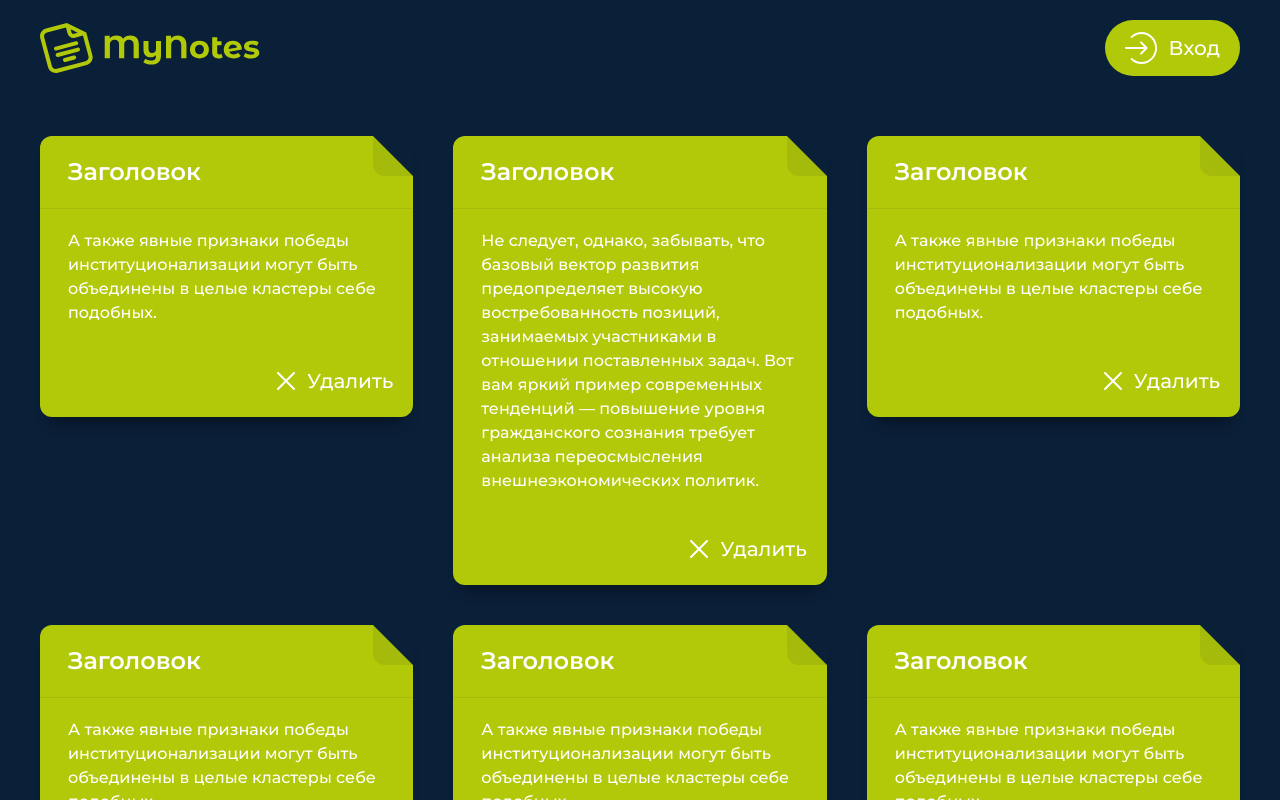
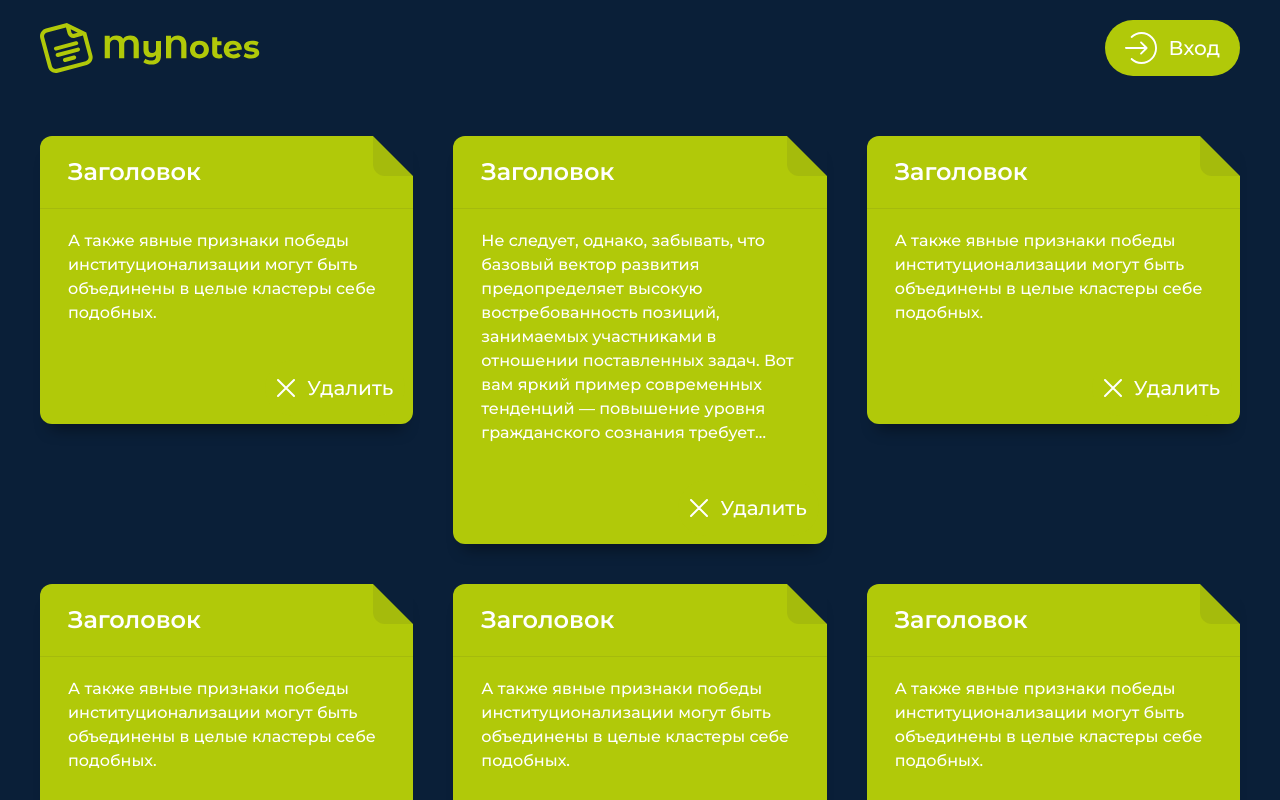
Before and after one commit to vytalymedvedev/my-notes, a Vue app: page / in a window 1280 px wide. Shown: the top 800 px of the page. Built offline with nearby package versions, Linux system fonts and the light colour scheme.

Commit message:
Fix max amount of strings

```diff
--- a/src/components/NotePrimary.vue
+++ b/src/components/NotePrimary.vue
@@ -6,7 +6,11 @@
       </h4>
     </div>
     <div class="note--line" />
-    <div class="text-normal note--body">{{ content }}</div>
+    <div class="text-normal note--body">
+      <div class="note--body-content">
+        {{ content }}
+      </div>
+    </div>
     <div class="note--footer">
       <button-primary @click="$emit('remove')" class="note--footer-button">
         <template slot="icon">
@@ -69,6 +73,26 @@ export default {
   padding: 20px 28px;
 }
 
+.note--body-content {
+  display: -webkit-inline-box;
+  -webkit-line-clamp: 12;
+  -webkit-box-orient: vertical;
+  overflow: hidden;
+  text-overflow: ellipsis;
+}
+
+@media screen and (min-width: 768px) {
+	.note--body-content {
+		-webkit-line-clamp: 4;
+	}
+}
+
+@media screen and (min-width: 1000px) {
+	.note--body-content {
+		-webkit-line-clamp: 9;
+	}
+}
+
 .note--footer {
   padding: 8px;
 }
```
